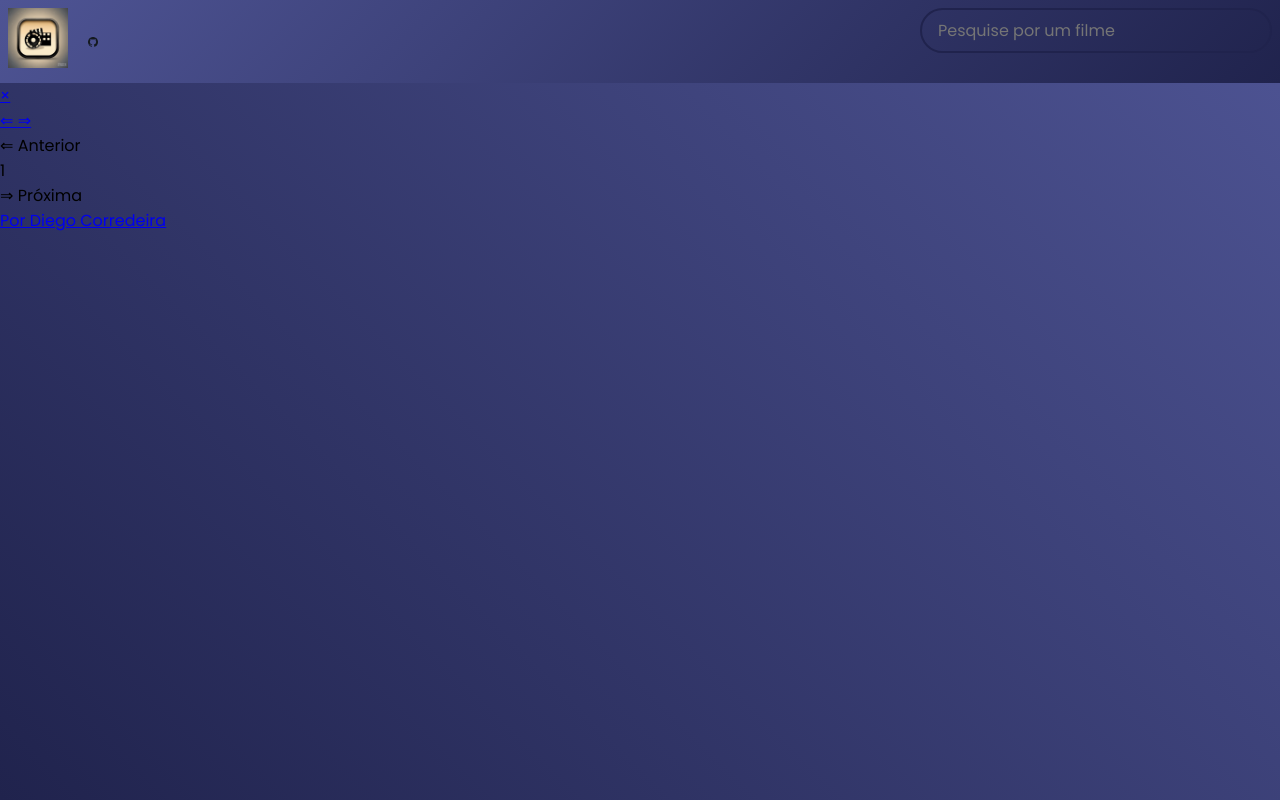
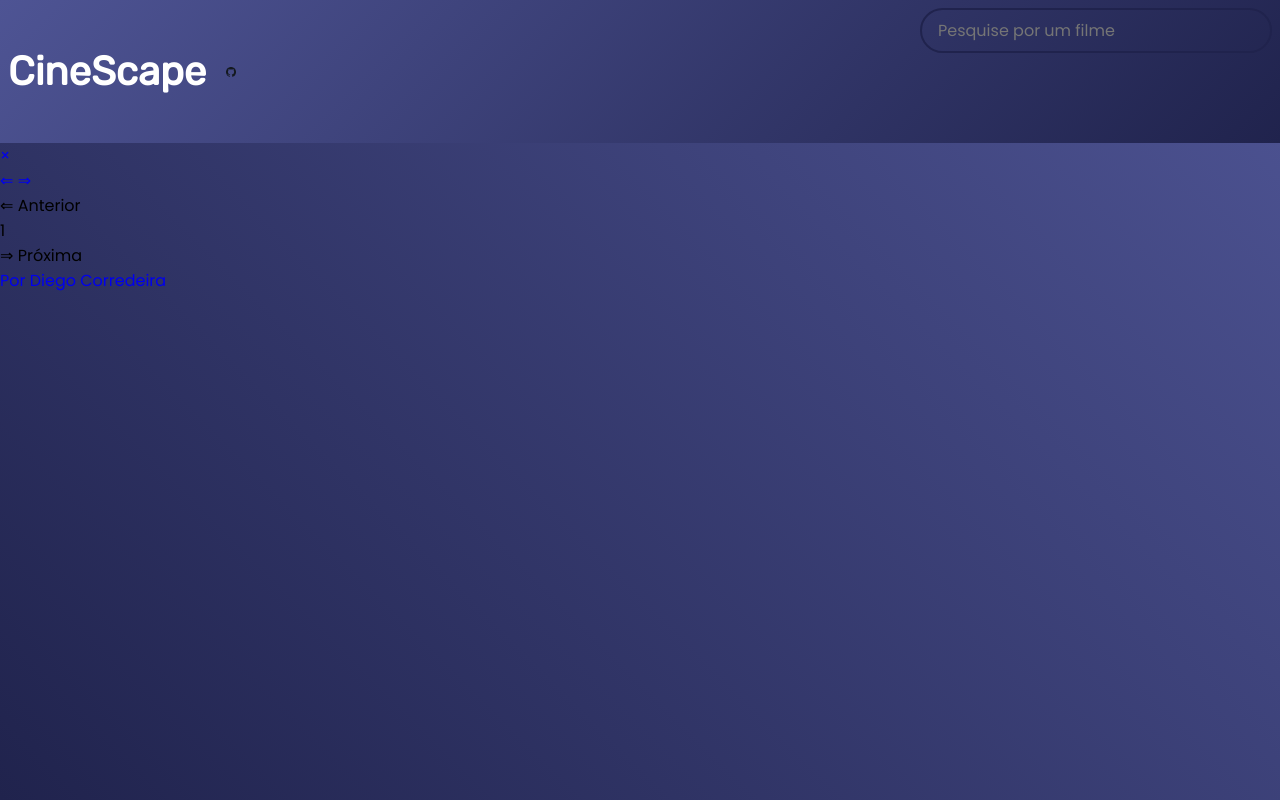
Before and after one commit to DiegoCorredeira/filmes_projeto, a website: page index.html in a window 1280 px wide. Drawn offline with Linux system fonts and the light colour scheme.

Commit message:
substituindo img

```diff
--- a/assets/css/styles.css
+++ b/assets/css/styles.css
@@ -53,8 +53,14 @@ header {
     color: var(--secondary-background-color);
 }
 .mainlogo {
-  width: auto;
-  height: 60px;
+    font-size: 2.5rem;
+    font-weight: 700;
+    color: #FFF;
+    text-decoration: none;
+    font-family: "Rubik", sans-serif;
+}
+a{
+    text-decoration: none;
 }
 .git {
   width: auto;
--- a/index.html
+++ b/index.html
@@ -10,7 +10,7 @@
   <body>
     <header>
       <div class="logo">
-        <a href=""><img src="assets/img/logo.jpg" alt="" class="mainlogo"/></a>
+        <a href="index.html"><p class="mainlogo">CineScape</p></a>
         <a
           href="https://github.com/diegocorredeira"
           title="Github link"
```
